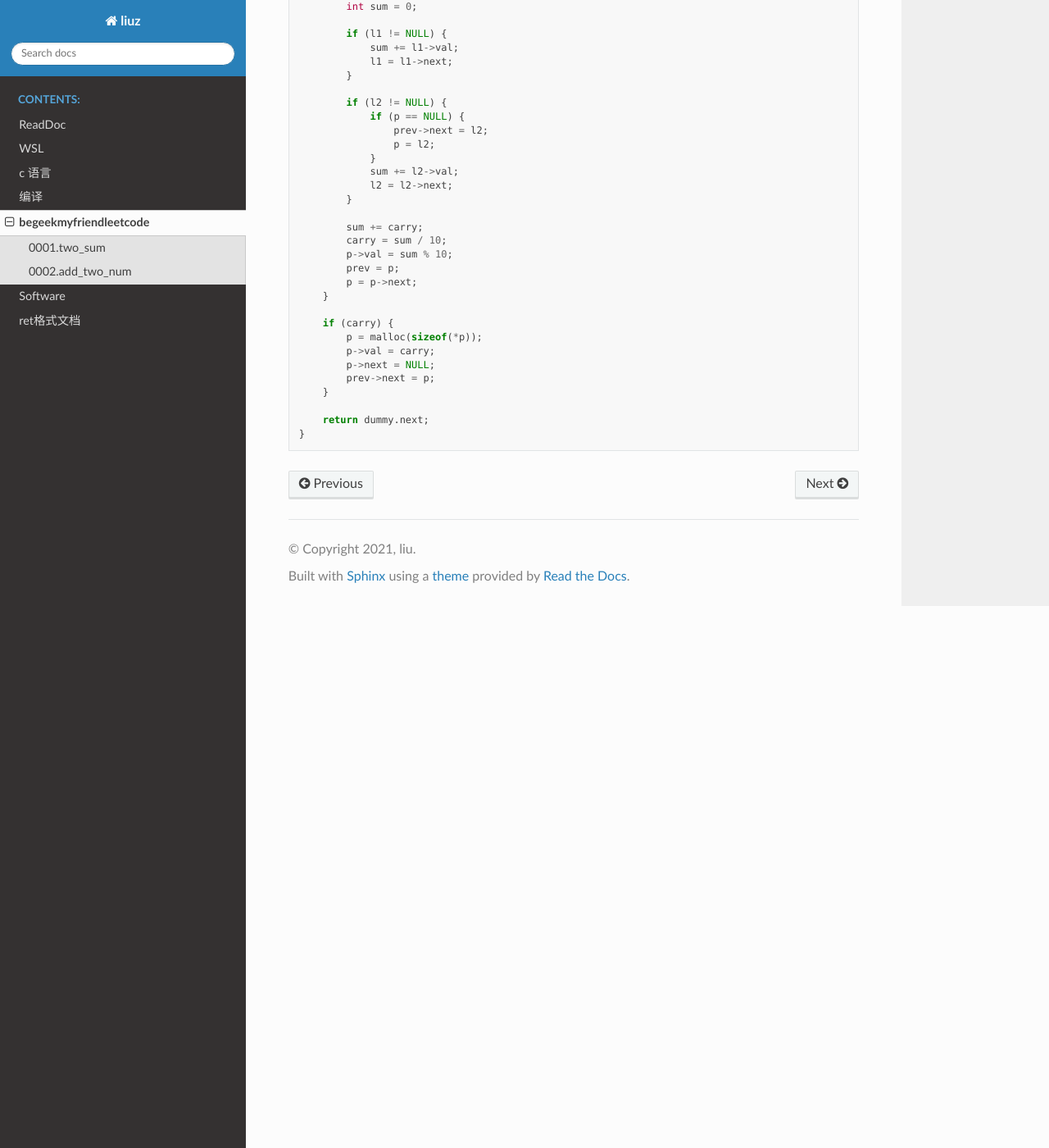
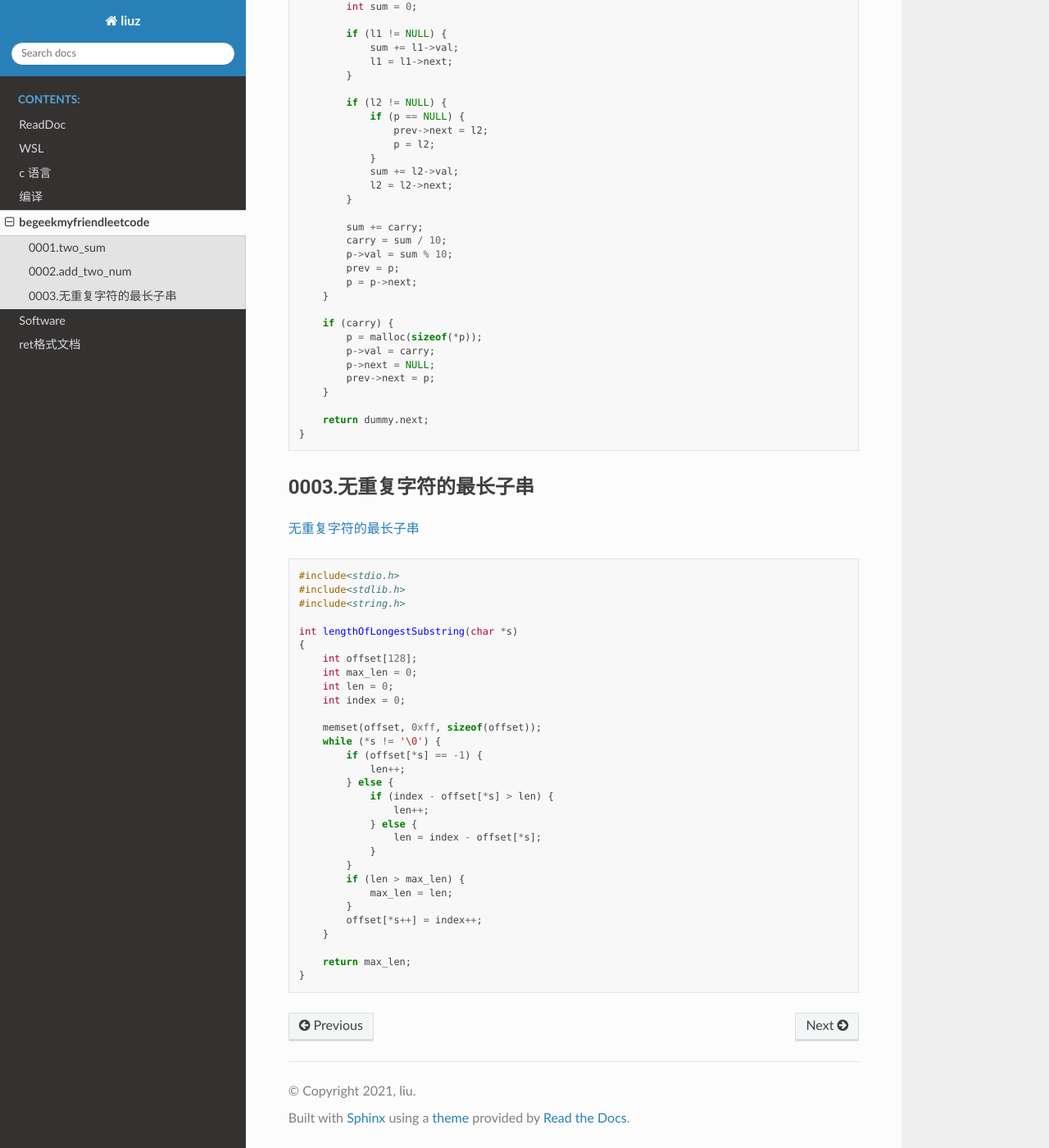
Before and after one commit to zhuangll/diary, a Sphinx documentation site: the page built from source/leetcode/begeekmyfriendleetcode.md, in a window 1280 px wide and 1400 px high, scrolled down 1772 px. Shown: the whole window at 82% size. Built offline with Sphinx 7.4.7 and the Read the Docs theme 2.0.0, drawn with Linux system fonts in a browser that asks for light colours.

Commit message:
0003 无重复字符的最长子串

````diff
--- a/source/leetcode/begeekmyfriendleetcode.md
+++ b/source/leetcode/begeekmyfriendleetcode.md
@@ -122,3 +122,41 @@ struct ListNode* addTwoNumbers(struct ListNode* l1, struct ListNode* l2)
 }
 
 ```
+
+## 0003.无重复字符的最长子串
+
+[无重复字符的最长子串](https://leetcode-cn.com/problems/longest-substring-without-repeating-characters/)
+
+```c
+#include<stdio.h>
+#include<stdlib.h>
+#include<string.h>
+
+int lengthOfLongestSubstring(char *s)
+{
+    int offset[128];
+    int max_len = 0;
+    int len = 0;
+    int index = 0;
+
+    memset(offset, 0xff, sizeof(offset));
+    while (*s != '\0') {
+        if (offset[*s] == -1) {
+            len++;
+        } else {
+            if (index - offset[*s] > len) {
+                len++;
+            } else {
+                len = index - offset[*s];
+            }
+        }
+        if (len > max_len) {
+            max_len = len;
+        }
+        offset[*s++] = index++;
+    }
+
+    return max_len;
+}
+
+```
````
